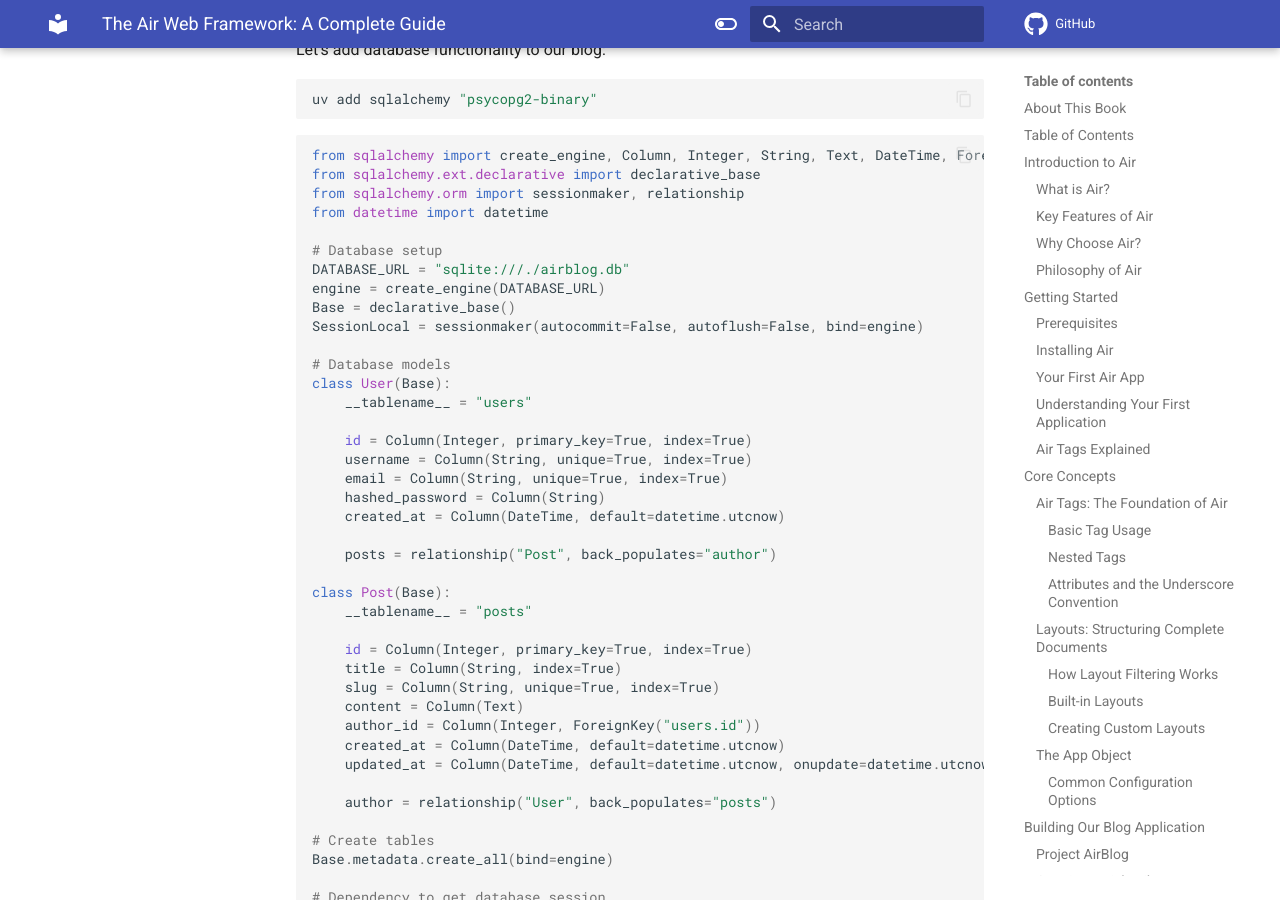
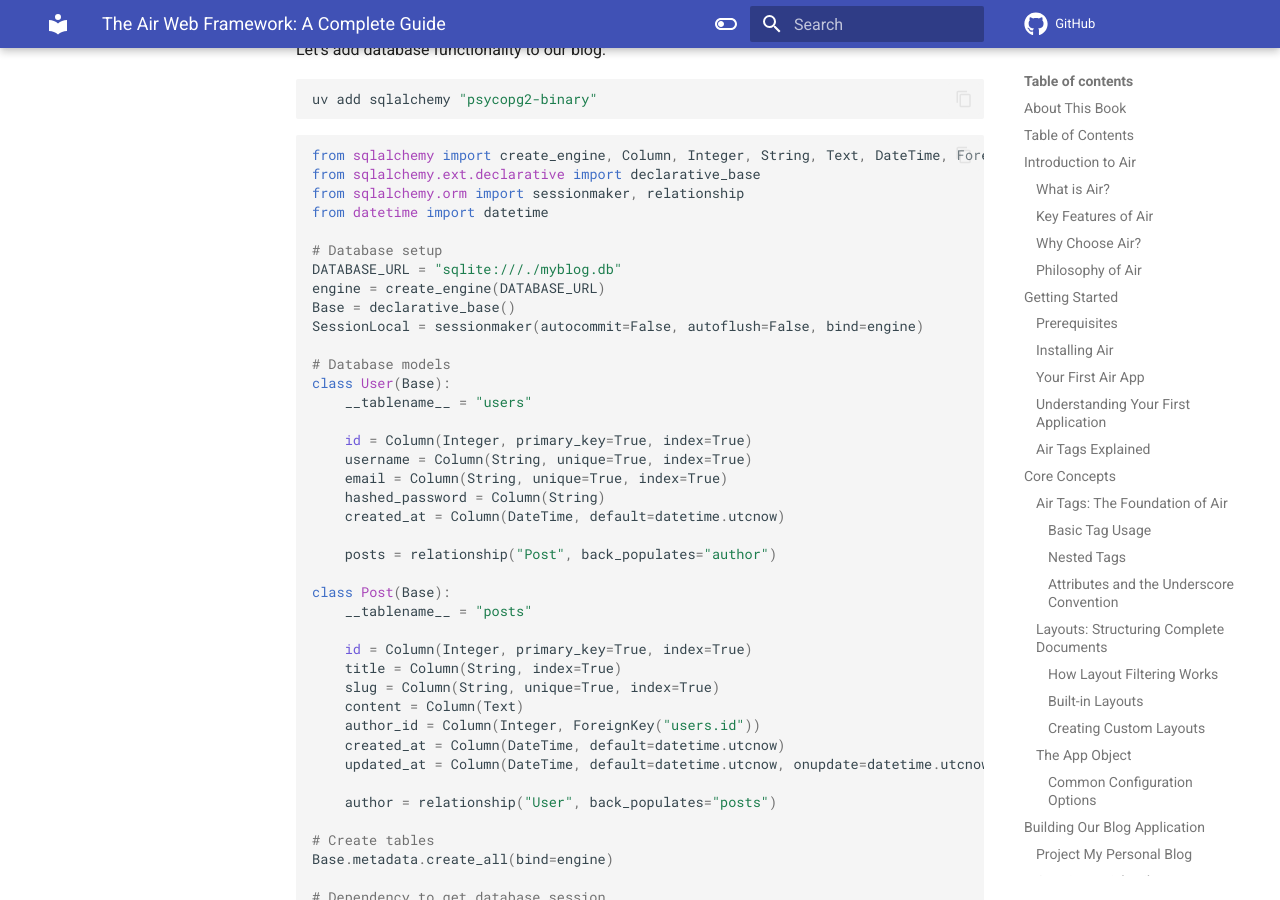
Before and after one commit to feldroy/air, an MkDocs documentation site: the page built from docs/learn/tutorial.md, in a window 1280 px wide and 900 px high, scrolled down 38444 px. Built offline with MkDocs 1.6.1 and Material for MkDocs 9.7.7, drawn with Linux system fonts in a browser that asks for light colours; comment, search, counter and statistics services are not loaded; some of the changed text lies outside the part shown.

Commit message:
Better project naming, don't use extra env var

````diff
--- a/docs/learn/tutorial.md
+++ b/docs/learn/tutorial.md
@@ -97,15 +97,15 @@ Before we begin, you'll need:
 Let's start by creating a new project:
 
 ```bash
-uv init airblog
-```
-
-This initializes a new Python project in a directory called `airblog`.
+uv init myblog
+```
+
+This initializes a new Python project in a directory called `myblog`.
 
 Navigate to the project directory:
 
 ```bash
-cd airblog
+cd myblog
 ```
 
 Set up a virtual environment for project isolation:
@@ -335,7 +335,7 @@ app = air.Air(
 
 ## Building Our Blog Application
 
-### Project AirBlog
+### Project My Personal Blog
 
 We're going to create a markdown file-powered blogging platform called My Personal Blog. It will have:
 
@@ -1861,7 +1861,7 @@ from sqlalchemy.orm import sessionmaker, relationship
 from datetime import datetime
 
 # Database setup
-DATABASE_URL = "sqlite:///./airblog.db"
+DATABASE_URL = "sqlite:///./myblog.db"
 engine = create_engine(DATABASE_URL)
 Base = declarative_base()
 SessionLocal = sessionmaker(autocommit=False, autoflush=False, bind=engine)
@@ -1944,7 +1944,7 @@ class Post(Model):
 # Initialize database
 async def init_db():
     await Tortoise.init(
-        db_url='sqlite://airblog.db',
+        db_url='sqlite://myblog.db',
         modules={'models': ['__main__']}  # Use your actual module path
     )
     await Tortoise.generate_schemas()
@@ -2669,7 +2669,7 @@ from typing import Optional
 
 class Settings(BaseSettings):
     # Database settings
-    database_url: str = os.getenv("DATABASE_URL", "sqlite:///./airblog.db")
+    database_url: str = os.getenv("DATABASE_URL", "sqlite:///./myblog.db")
 
     # Security settings
     secret_key: str = os.getenv("SECRET_KEY", "dev-secret-key-change-in-production")
@@ -2683,7 +2683,6 @@ class Settings(BaseSettings):
     cors_allow_headers: str = os.getenv("CORS_ALLOW_HEADERS", "*")
 
     # Application settings
-    app_name: str = os.getenv("APP_NAME", "AirBlog")
     app_version: str = os.getenv("APP_VERSION", "1.0.0")
     admin_email: str = os.getenv("ADMIN_EMAIL", "admin@example.com")
 
@@ -2768,7 +2767,7 @@ services:
     ports:
       - "8000:8000"
     environment:
-      - DATABASE_URL=postgresql://user:password@db:5432/airblog
+      - DATABASE_URL=postgresql://user:password@db:5432/myblog
       - SECRET_KEY=your-super-secret-key
       - DEBUG=False
       - REDIS_URL=redis://redis:6379/0
@@ -2782,7 +2781,7 @@ services:
   db:
     image: postgres:15
     environment:
-      - POSTGRES_DB=airblog
+      - POSTGRES_DB=myblog
       - POSTGRES_USER=user
       - POSTGRES_PASSWORD=password
     volumes:
@@ -2820,7 +2819,7 @@ events {
 }
 
 http {
-    upstream airblog {
+    upstream myblog {
         server web:8000;
     }
 
@@ -2845,7 +2844,7 @@ http {
 
         # API and application routes
         location / {
-            proxy_pass http://airblog;
+            proxy_pass http://myblog;
             proxy_set_header Host $host;
             proxy_set_header X-Real-IP $remote_addr;
             proxy_set_header X-Forwarded-For $proxy_add_x_forwarded_for;
@@ -2875,7 +2874,6 @@ SECRET_KEY=your-very-long-secret-key-here-make-it-random-and-secure
 
 # Application
 DEBUG=False
-APP_NAME=AirBlog
 ADMIN_EMAIL=admin@yourdomain.com
 
 # CORS
@@ -2900,12 +2898,11 @@ from typing import Optional, List
 
 class Settings(BaseSettings):
     # Core settings
-    app_name: str = os.getenv("APP_NAME", "AirBlog")
     app_version: str = os.getenv("APP_VERSION", "1.0.0")
     debug: bool = os.getenv("DEBUG", "False").lower() == "true"
 
     # Database
-    database_url: str = os.getenv("DATABASE_URL", "sqlite:///./airblog.db")
+    database_url: str = os.getenv("DATABASE_URL", "sqlite:///./myblog.db")
     database_pool_size: int = int(os.getenv("DATABASE_POOL_SIZE", "5"))
 
     # Security
@@ -2962,7 +2959,7 @@ import air
 # Initialize app with settings
 app = air.Air(
     debug=settings.debug,
-    title=settings.app_name,
+    title="My Personal Blog",
     version=settings.app_version
 )
 
@@ -3002,7 +2999,7 @@ def health_check():
     """Health check endpoint for load balancers and monitoring."""
     return {
         "status": "healthy",
-        "app": settings.app_name,
+        "app": "My Personal Blog",
         "version": settings.app_version,
         "timestamp": datetime.now().isoformat()
     }
@@ -3049,7 +3046,7 @@ if settings.is_production:
 Organize your application into modules:
 
 ```
-airblog/
+myblog/
 ├── main.py              # Application entry point
 ├── config.py            # Configuration settings
 ├── models.py            # Database models
````
